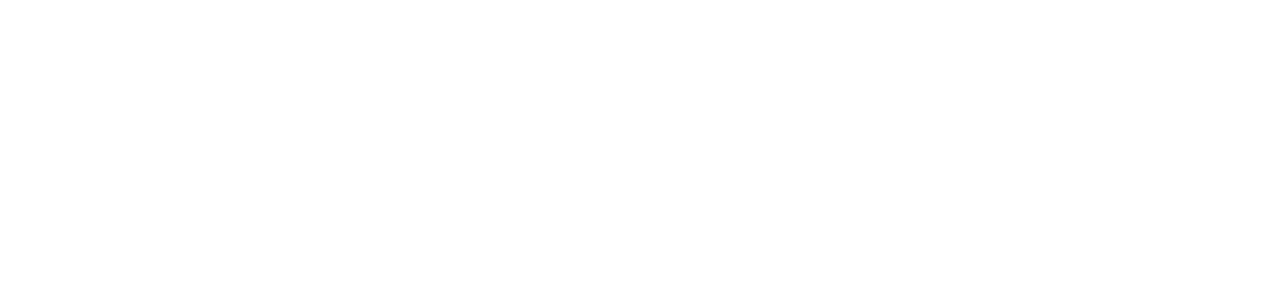
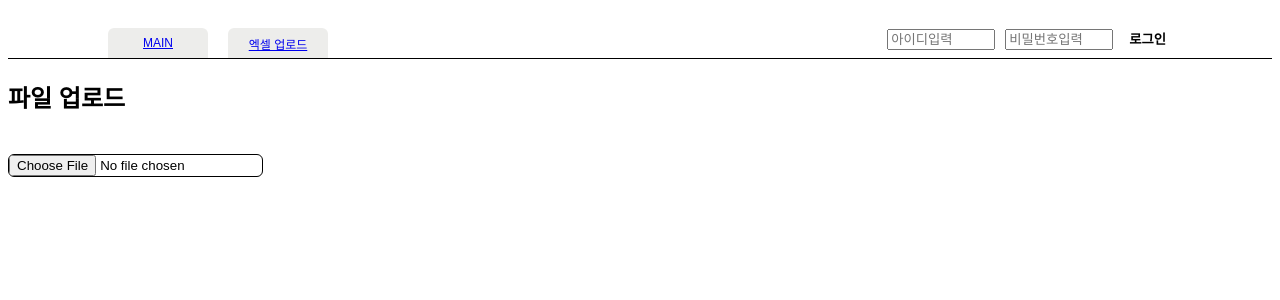
Before and after one commit to OpenBanking-DaNa/OPENBANK-FRONT, a React (Create React App) app: page /excel in a window 1280 px wide. Before the commit this address had no page. Shown: the top 300 px of the page. Built offline with nearby package versions, Linux system fonts and the light colour scheme.

Commit message:
엑셀파일 업로드

```diff
--- a/package.json
+++ b/package.json
@@ -10,10 +10,13 @@
     "axios": "^1.5.1",
     "react": "^18.2.0",
     "react-dom": "^18.2.0",
+    "react-dropzone": "^14.2.3",
+    "react-helmet": "^6.1.0",
     "react-redux": "^8.1.3",
     "react-router-dom": "^6.16.0",
     "react-scripts": "5.0.1",
-    "web-vitals": "^2.1.4"
+    "web-vitals": "^2.1.4",
+    "xlsx": "^0.18.5"
   },
   "scripts": {
     "start": "react-scripts start",
--- a/src/APIS/AuthAPICalls.js
+++ b/src/APIS/AuthAPICalls.js
@@ -2,6 +2,7 @@
 import { loginAction, logoutAction } from "../Modules/AuthSlice";
 import { ReduxReset } from "../Utils/ReduxReset";
 
+// 로그인 API
 export const callLoginAPI = (form) => {
 
     console.log("callLoginAPI - data", form);
@@ -43,6 +44,7 @@
 
 }
 
+// 로그아웃 API
 export const callLogoutAPI = () => {
 
     return async (dispatch, getState) => {
@@ -63,3 +65,7 @@
     }
 
 }
+
+
+
+// OAuth test API
--- a/src/App.js
+++ b/src/App.js
@@ -1,11 +1,15 @@
 import { BrowserRouter, Route, Routes } from "react-router-dom";
 import MainLayOut from "./Main/MainLayOut";
+import ExcelUpload from "./Upload/ExcelUpload";
 
 function App() {
   return (
     <BrowserRouter>
       <Routes>
         <Route path="/" element={<MainLayOut />} />
+
+        <Route path="excel" element={<ExcelUpload/>} />
+
       </Routes>
     </BrowserRouter >
 
--- a/src/Login/Login.js
+++ b/src/Login/Login.js
@@ -64,8 +64,8 @@
                                 onChange={handleChange}
                             >
                             </input>
+                            <button className={LoginCss.submit} onClick={LoginSubmit}>로그인</button>
                         </div>
-                        <button className={LoginCss.submit} onClick={LoginSubmit}>로그인</button>
                     </div>
                 )
             }
--- a/src/Main/Footer.module.css
+++ b/src/Main/Footer.module.css
@@ -1,5 +1,6 @@
 .footerDiv{
     border-top: 1px solid ;
-    display: flex;
+    display: 'flex';
+    flex-direction: 'center';
 
 }
--- a/src/Main/MainLayOut.js
+++ b/src/Main/MainLayOut.js
@@ -5,18 +5,20 @@
 
 function MainLayOut() {
 
-return (
-    <>
-    <MenuBar/>
-        <main className={MainLayOutCss.main}>
-            <Outlet/>
-        </main>
+    return (
+        <>
+            <MenuBar />
+            <main className={MainLayOutCss.main}>
+                <div style={{ display: 'flex', alignItems: 'end', borderBottom: '1px solid lightgray' }}>
+                </div>
+                <Outlet />
+            </main>
 
-    <Footer/>
-    </>
-)
+            <Footer />
+        </>
+    );
 
 
 }
 
-export default MainLayOut
+export default MainLayOut;
--- a/src/Main/MenuBar.js
+++ b/src/Main/MenuBar.js
@@ -1,5 +1,6 @@
 import MenuBarCss from "./MenuBar.module.css"
 import Login from "../Login/Login"
+import { Link } from "react-router-dom";
 
 function MenuBar() {
 
@@ -7,8 +8,10 @@
     return (
         <>
             <div className={MenuBarCss.menu}>
-                <div className={MenuBarCss.title}> MAIN </div>
-                <div className={MenuBarCss.title}> 내역작성 </div>
+                <div className={MenuBarCss.title}>
+                    <Link to="/">MAIN</Link></div>
+                <div className={MenuBarCss.title}>
+                    <Link to="/excel"> 엑셀 업로드 </Link></div>
 
                 <Login />
             </div>
--- /dev/null
+++ b/src/Upload/ExcelUpload.js
@@ -0,0 +1,50 @@
+import React, { useCallback, useState } from 'react';
+import MenuBar from '../Main/MenuBar';
+import ExcelCss from './ExcelUpload.module.css';
+import * as XLSX from 'xlsx';
+
+function ExcelUpload() {
+
+    const [uploadedFile, setUploadedFile] = useState(null);
+
+    const handleDrop = useCallback(async (acceptedFiles) => {
+
+        if (acceptedFiles.length > 0) {
+
+            const file = acceptedFiles[0];
+            const reader = new FileReader();
+            reader.onload = async (e) => {
+                const data = new Uint8Array(e.target.result);
+                const workbook = XLSX.read(data, { type: "array", bookVBA: true });
+
+                const sheetName = workbook.SheetNames[0];
+                const sheet = workbook.Sheets[sheetName];
+                const jsonData = XLSX.utils.sheet_to_json(sheet);
+
+                setUploadedFile({ file, jsonData });
+            };
+
+            reader.readAsArrayBuffer(file);
+        }
+    }, []);
+
+
+    return (
+        <section>
+            <MenuBar />
+            <h2> 파일 업로드 </h2>
+            <input className={ExcelCss.input}
+                type='file'
+                accept='.xlsx, .xls, .csv'
+                onChange={(e) => handleDrop(e.target.files)} />
+            {uploadedFile && (
+                <div>
+                    <h3>업로드 파일</h3>
+                    <p>{JSON.stringify(uploadedFile.jsonData)}</p>
+                </div>
+            )}
+        </section>
+    );
+}
+
+export default ExcelUpload;
--- /dev/null
+++ b/src/Upload/ExcelUpload.module.css
@@ -0,0 +1,9 @@
+body {
+    font-family: 'Nanum Gothic', sans-serif;
+}
+
+.input {
+    margin-top: 20px;
+    border-radius: 6px;
+    border: solid 1px;
+}
```
Also changed, not shown: src/Login/OAuth.js (added), 1 other file (tests, documents, lock files or other folders).
